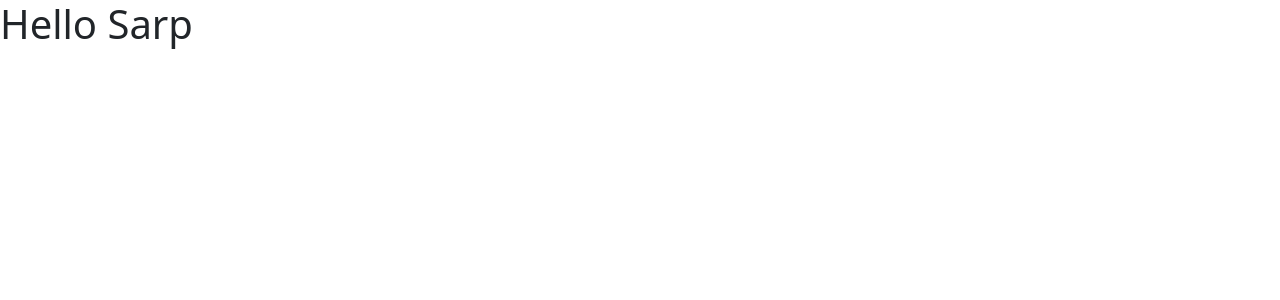
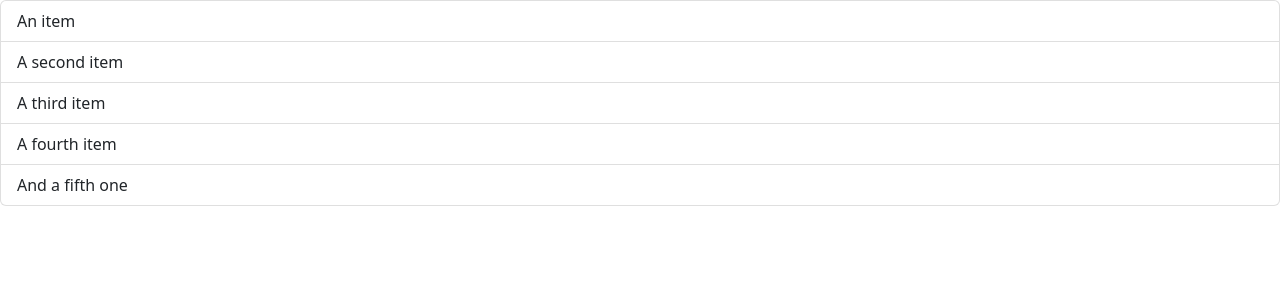
Before and after one commit to SarpUlasKaya/first-react-practice, a React (Vite) app in the folder react app/: page / in a window 1280 px wide. Shown: the top 300 px of the page. Built offline with nearby package versions, Linux system fonts and the light colour scheme.

Commit message:
Add ListGroup Component, Delete Redundant Message Component

```diff
--- a/react app/src/App.tsx
+++ b/react app/src/App.tsx
@@ -1,7 +1,11 @@
-import Message from './Message';
+import ListGroup from "./components/ListGroup";
 
 function App() {
-  return <div><Message /></div>;
+  return (
+    <div>
+      <ListGroup />
+    </div>
+  );
 }
 
 export default App;
--- a/react app/src/Message.tsx
+++ /dev/null
@@ -1,9 +0,0 @@
-function Message() {
-    const name = 'Sarp';
-    if (name)
-        return <h1>Hello {name}</h1>;
-    else
-        return <h1>Hello World</h1>;
-}
-
-export default Message;
--- /dev/null
+++ b/react app/src/components/ListGroup.tsx
@@ -0,0 +1,13 @@
+function ListGroup() {
+  return (
+    <ul className="list-group">
+      <li className="list-group-item">An item</li>
+      <li className="list-group-item">A second item</li>
+      <li className="list-group-item">A third item</li>
+      <li className="list-group-item">A fourth item</li>
+      <li className="list-group-item">And a fifth one</li>
+    </ul>
+  );
+}
+
+export default ListGroup;
```
